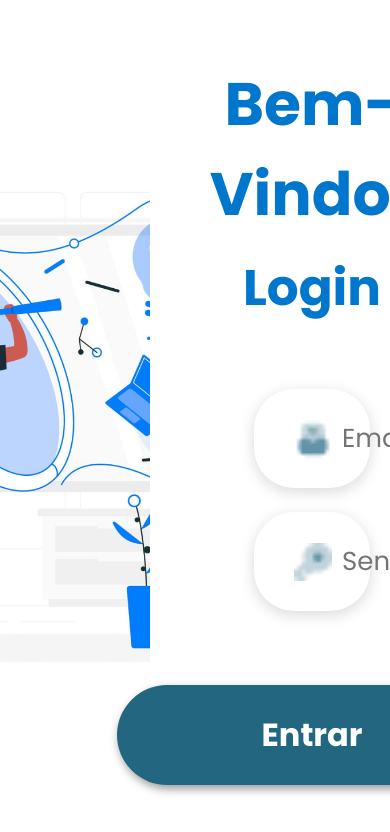
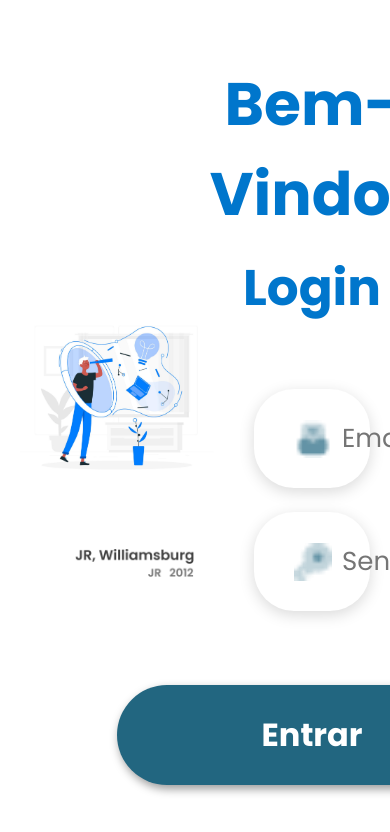
Before and after one commit to ericViana445/lexus_def, a React (Vite) app in the folder front/: page /login in a window 390 px wide. Shown: the top 832 px of the page. Built offline with nearby package versions, Linux system fonts and the light colour scheme; the HTML template or start-up script is replaced by a standard one.

Commit message:
ADD header

```diff
--- /dev/null
+++ b/front/src/components/header.jsx
@@ -0,0 +1,50 @@
+// Header.jsx
+import { useState } from 'react';
+import logoBarra from '../assets/lexus_logo_barra.png';
+import avatar from '../assets/perfil.png';
+import '../pages/Chat/chat.css'; // você pode mover apenas os estilos do header para um novo CSS, se preferir
+
+function Header() {
+  const [perfilAberto, setPerfilAberto] = useState(false);
+
+  return (
+    <header className="header">
+      <div className="logo">
+        <img src={logoBarra} alt="Logo Lexus" />
+      </div>
+      <nav>
+        <a href="#">Home</a>
+
+        <div className="produzir-container">
+          <span className="produzir-toggle">Produzir ▼</span>
+          <div className="produzir-menu">
+            <a href="#">Fotografia</a>
+            <a href="#">Podcast</a>
+            <a href="#">Tema Proposto</a>
+          </div>
+        </div>
+
+        <a href="#" className="active">Chat</a>
+
+        <div className="perfil-container" onClick={() => setPerfilAberto(!perfilAberto)}>
+          <span className="perfil-toggle">Perfil</span>
+          {perfilAberto && (
+            <div className="perfil-dropdown">
+              <div className="perfil-info">
+                <img src={avatar} alt="Avatar" className="perfil-avatar" />
+                <div>
+                  <strong>Seu Nome</strong>
+                  <p>seu@email.com</p>
+                </div>
+              </div>
+              <hr />
+              <button className="sair-botao">Sair</button>
+            </div>
+          )}
+        </div>
+      </nav>
+    </header>
+  );
+}
+
+export default Header;
--- a/front/src/pages/HomeAll/Home.css
+++ b/front/src/pages/HomeAll/Home.css
@@ -227,7 +227,6 @@ body {
   flex: 1;
   overflow: hidden;
   display: -webkit-box;
-  -webkit-line-clamp: 6;
   -webkit-box-orient: vertical;
 }
 
--- a/front/src/pages/HomeAll/home.jsx
+++ b/front/src/pages/HomeAll/home.jsx
@@ -2,10 +2,10 @@
 
 import { useState } from "react"
 import "./Home.css"
+import Header from '../../components/header'; // importe o novo Header
+import avatar from '../../assets/perfil.png'; // imagem do perfil
 
-// Use placeholder images instead of trying to import the actual images
-const placeholderAvatar = "https://via.placeholder.com/40"
-const placeholderLogo = "https://via.placeholder.com/150x50"
+const placeholderAvatar = avatar;
 
 const Home = () => {
   const [activeTab, setActiveTab] = useState("Turmas")
@@ -39,52 +39,28 @@ const Home = () => {
 
   return (
     <div className="app-container">
-      {/* Full-width Header */}
-      <header className="header-wrapper">
-        <div className="header-content">
-          <div className="logo">
-            <img src={placeholderLogo || "/placeholder.svg"} alt="Lexus Logo" className="foto-lateral" />
-          </div>
-          <nav className="main-nav">
-            <ul>
-              <li className="active">Home</li>
-              <li className="dropdown">
-                Produzir <span className="dropdown-arrow">▼</span>
-              </li>
-              <li>Chat</li>
-              <li className="profile-button">Perfil</li>
-            </ul>
-          </nav>
-        </div>
-      </header>
+      <Header
+        nome="Gabriel"
+        email="gabriel@email.br"
+        avatarImg={avatar}
+      />
 
       <div className="lexus-container">
-        {/* Secondary Navigation */}
         <div className="secondary-nav">
           <div className="tabs">
-            <button className={activeTab === "Turmas" ? "tab active" : "tab"} onClick={() => setActiveTab("Turmas")}>
-              Turmas
-            </button>
-            <button className={activeTab === "Mural" ? "tab active" : "tab"} onClick={() => setActiveTab("Mural")}>
-              Mural
-            </button>
-            <button
-              className={activeTab === "Produções" ? "tab active" : "tab"}
-              onClick={() => setActiveTab("Produções")}
-            >
-              Produções
-            </button>
+            <button className={activeTab === "Turmas" ? "tab active" : "tab"} onClick={() => setActiveTab("Turmas")}>Turmas</button>
+            <button className={activeTab === "Mural" ? "tab active" : "tab"} onClick={() => setActiveTab("Mural")}>Mural</button>
+            <button className={activeTab === "Produções" ? "tab active" : "tab"} onClick={() => setActiveTab("Produções")}>Produções</button>
           </div>
           <div className="user-profile">
             <div className="user-email">gabriel@email.br</div>
             <div className="user-info">
-              <img src={placeholderAvatar || "/placeholder.svg"} alt="Perfil do usuário" className="user-avatar" />
+              <img src={placeholderAvatar} alt="Perfil do usuário" className="user-avatar" />
               <div className="user-greeting">Olá, Gabriel!</div>
             </div>
           </div>
         </div>
 
-        {/* Content Section */}
         <div className="content-section">
           {activeTab === "Turmas" && (
             <div className="turmas-container">
@@ -95,25 +71,15 @@ const Home = () => {
                       <div className="turma-title">Port. Instrumental - LICOMP...</div>
                       <div className="turma-professor">Prof. Luis Barone</div>
                       <div className="professor-avatar">
-                        <img src={placeholderAvatar || "/placeholder.svg"} alt="Professor" />
+                        <img src={placeholderAvatar} alt="Professor" />
                       </div>
                     </div>
-                    <div className="turma-content">{/* Empty content area as shown in the screenshot */}</div>
+                    <div className="turma-content"></div>
                   </div>
                 ))}
                 <div className="add-turma-container">
                   <button className="add-turma-button">
-                    <svg
-                      xmlns="http://www.w3.org/2000/svg"
-                      width="24"
-                      height="24"
-                      viewBox="0 0 24 24"
-                      fill="none"
-                      stroke="currentColor"
-                      strokeWidth="2"
-                      strokeLinecap="round"
-                      strokeLinejoin="round"
-                    >
+                    <svg xmlns="http://www.w3.org/2000/svg" width="24" height="24" viewBox="0 0 24 24" fill="none" stroke="currentColor" strokeWidth="2" strokeLinecap="round" strokeLinejoin="round">
                       <line x1="12" y1="5" x2="12" y2="19"></line>
                       <line x1="5" y1="12" x2="19" y2="12"></line>
                     </svg>
@@ -129,11 +95,10 @@ const Home = () => {
               <div className="mural-header">
                 <h2>Port. Instrumental - LICOMP 25</h2>
               </div>
-
               <div className="mural-content">
                 <div className="post-input">
                   <div className="user-avatar-small">
-                    <img src={placeholderAvatar || "/placeholder.svg"} alt="Avatar" />
+                    <img src={placeholderAvatar} alt="Avatar" />
                   </div>
                   <input type="text" placeholder="Escreva um aviso para sua turma" className="post-text-input" />
                 </div>
@@ -141,7 +106,7 @@ const Home = () => {
                 <div className="post-item">
                   <div className="post-header">
                     <div className="user-avatar-small">
-                      <img src={placeholderAvatar || "/placeholder.svg"} alt="Avatar" />
+                      <img src={placeholderAvatar} alt="Avatar" />
                     </div>
                     <div className="post-info">
                       <div className="post-author">Luis Barone</div>
@@ -158,26 +123,12 @@ const Home = () => {
 
                 <div className="comment-input">
                   <div className="user-avatar-small">
-                    <img src={placeholderAvatar || "/placeholder.svg"} alt="Avatar" />
+                    <img src={placeholderAvatar} alt="Avatar" />
                   </div>
                   <div className="comment-input-container">
-                    <input
-                      type="text"
-                      placeholder="Adicionar comentário para a turma..."
-                      className="comment-text-input"
-                    />
+                    <input type="text" placeholder="Adicionar comentário para a turma..." className="comment-text-input" />
                     <button className="send-button">
-                      <svg
-                        xmlns="http://www.w3.org/2000/svg"
-                        width="24"
-                        height="24"
-                        viewBox="0 0 24 24"
-                        fill="none"
-                        stroke="currentColor"
-                        strokeWidth="2"
-                        strokeLinecap="round"
-                        strokeLinejoin="round"
-                      >
+                      <svg xmlns="http://www.w3.org/2000/svg" width="24" height="24" viewBox="0 0 24 24" fill="none" stroke="currentColor" strokeWidth="2" strokeLinecap="round" strokeLinejoin="round">
                         <line x1="22" y1="2" x2="11" y2="13"></line>
                         <polygon points="22 2 15 22 11 13 2 9 22 2"></polygon>
                       </svg>
@@ -193,7 +144,7 @@ const Home = () => {
               {newsItems.map((item) => (
                 <div className="news-card" key={item.id}>
                   <div className="news-image">
-                    <img src={item.image || "/placeholder.svg"} alt="Notícia" />
+                    <img src={item.image} alt="Notícia" />
                   </div>
                   <div className="news-content">
                     <p>{item.title}</p>
--- a/front/src/pages/Login/login.jsx
+++ b/front/src/pages/Login/login.jsx
@@ -3,6 +3,7 @@ import './styles_login.css';
 import eyesComDesc from '../../assets/eyes1.png';
 import iconEmail from '../../assets/email.png';
 import iconSenha from '../../assets/senha.png';
+import descricao_imagem from '../../assets/descricao_imagem.png';
 
 export default function Login() {
   const [formData, setFormData] = useState({
@@ -32,9 +33,15 @@ export default function Login() {
   return (
     <div className="contener2">
       {/* Imagem lateral à esquerda */}
-      <div className="imagem-lateral">
-        <img src={eyesComDesc} alt="Imagem lateral" className="foto-lateral" />
-      </div>
+        <div className="imagem-bloco">
+          <div className="imagem">
+            <img src={eyesComDesc} alt="ilustração" className="foto" />
+          </div>
+
+          <div className="descricao-imagem">
+            <img src={descricao_imagem} alt="descrição" className="foto-descricao" />
+          </div>
+        </div>
 
       {/* Conteúdo à direita: formulário */}
       <div className="conteudo-direito">
--- a/front/src/pages/Login/styles_login.css
+++ b/front/src/pages/Login/styles_login.css
@@ -18,15 +18,22 @@ html {
 
 /* Imagem à esquerda */
 
+/* Imagem à esquerda */
 .imagem-lateral {
-    width: 60%;
-    height: 100%;
+  width: 60%;
+  height: 100%;
+  display: flex;
+  justify-content: center;
+  align-items: center;
+  background-color: #f5f8fa;
+  overflow: hidden;
 }
 
 .foto-lateral {
-    width: 100%;
-    height: 100%;
-    object-fit: cover;
+  max-width: 80%;
+  max-height: 80%;
+  object-fit: contain;
+  display: block;
 }
 
 
@@ -133,3 +140,25 @@ html {
 .botao-final:hover {
     transform: scale(1.05);
 }
+
+.foto {
+    width: 100%;
+    height: auto;
+    border-radius: 30px;
+    margin-bottom: 16px;
+}
+
+
+/* Imagem da descrição */
+
+.descricao-imagem {
+    width: 100%;
+    display: flex;
+    justify-content: flex-end;
+    padding-right: 20px;
+}
+
+.foto-descricao {
+    height: auto;
+    max-width: clamp(120px, 15vw, 240px);
+}
--- a/front/src/pages/index/styles.css
+++ b/front/src/pages/index/styles.css
@@ -161,6 +161,13 @@ div.botao {
     max-width: clamp(120px, 15vw, 240px);
 }
 
+.descricao-imagem {
+    width: 100%;
+    display: flex;
+    justify-content: flex-end;
+    padding-right: 20px;
+}
+
 
 /* Responsividade para tablets e celulares */
 
```
